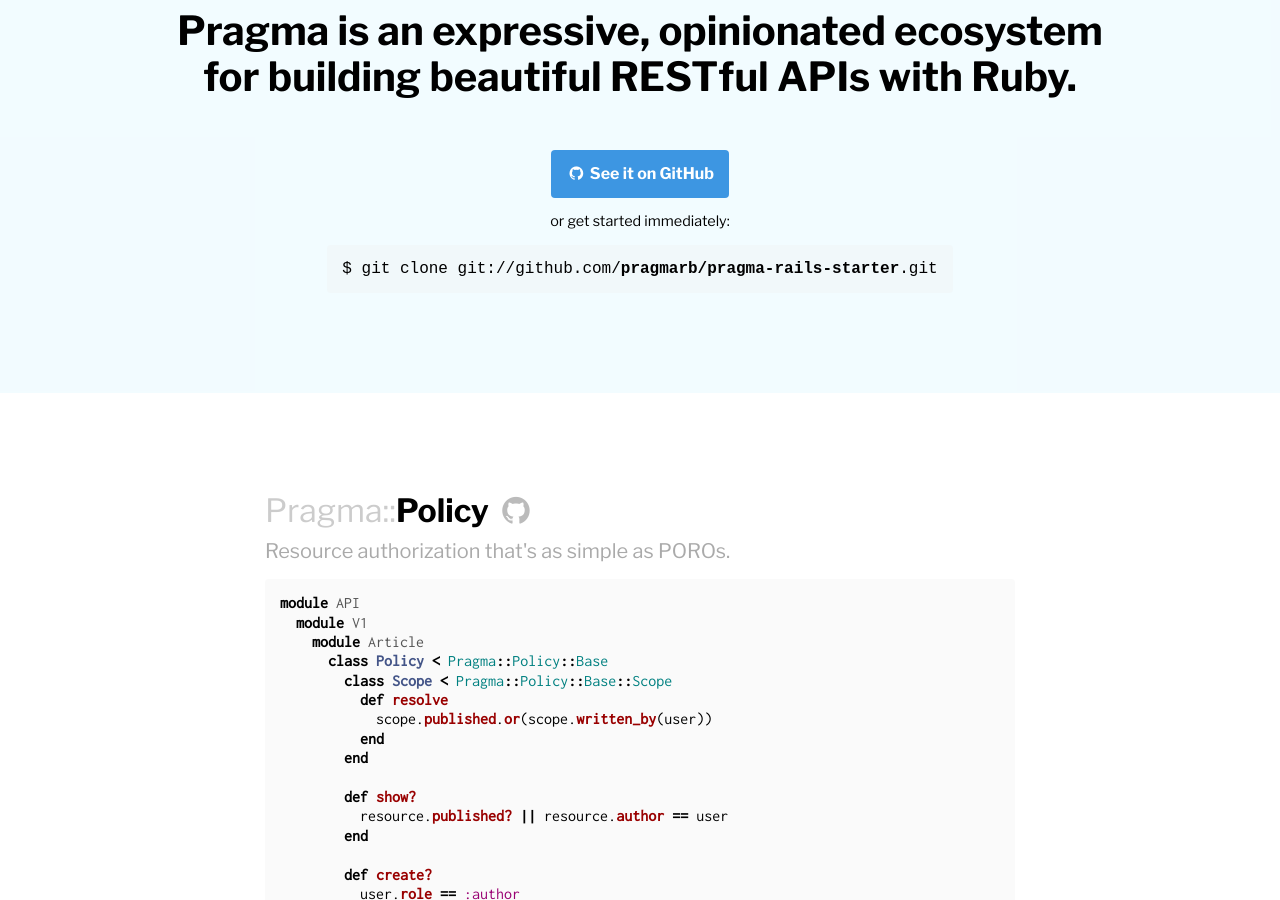
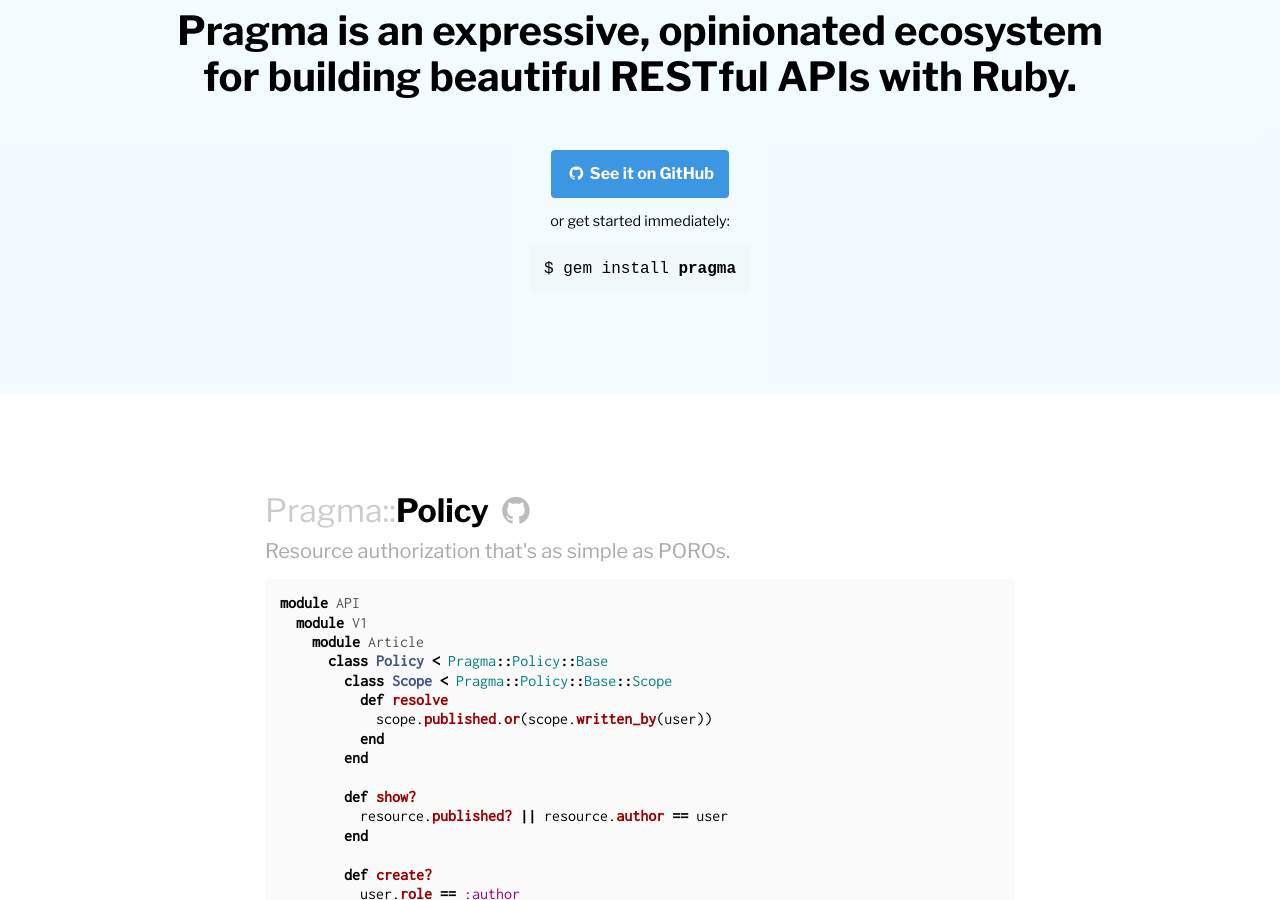
Before and after one commit to pragmarb/pragmarb.org, a Jekyll site: the page built from index.html, in a window 1280 px wide and 900 px high, scrolled down 372 px. Built offline with Jekyll 4.4.1, drawn with Linux system fonts in a browser that asks for light colours.

Commit message:
Replace pragma-rails-starter with pragma in Get Started

```diff
--- a/index.html
+++ b/index.html
@@ -25,7 +25,7 @@
       <div class="headline-hint">or get started immediately:</div>
 
       <div class="headline-action">
-        <pre class="headline-action-code">$ git clone git://github.com/<strong>pragmarb/pragma-rails-starter</strong>.git</pre>
+        <pre class="headline-action-code">$ gem install <strong>pragma</strong></pre>
       </div>
     </div>
   </div>
```
